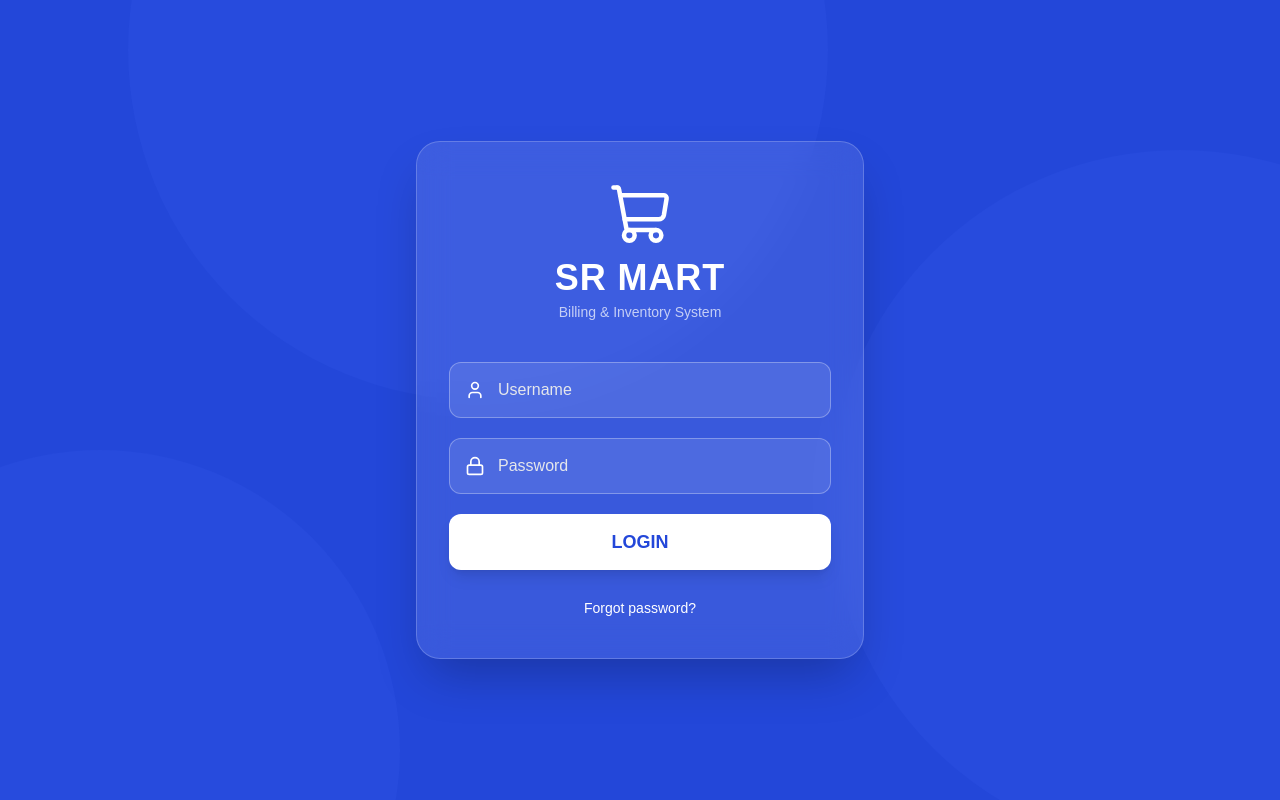
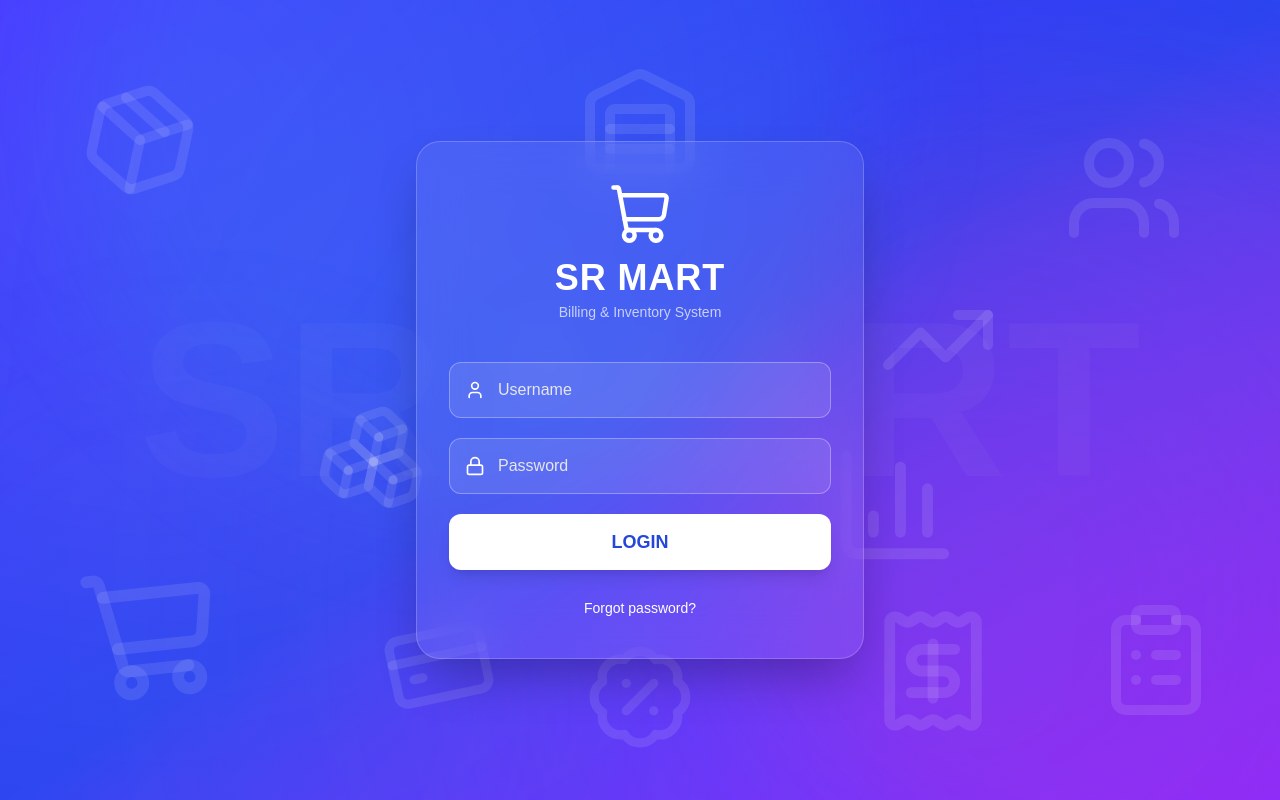
Before and after one commit to karanBeeman/SRMart_Billing, a React (Vite) app in the folder frontend/: page /login in a window 1280 px wide. Built offline with nearby package versions, Linux system fonts and the light colour scheme.

Commit message:
app background colour changed

```diff
--- a/frontend/src/auth/components/LoginForm.jsx
+++ b/frontend/src/auth/components/LoginForm.jsx
@@ -15,14 +15,15 @@ function LoginForm() {
                 w-full
                 max-w-md
                 mx-auto
-                bg-white/10
-                backdrop-blur-lg
+                bg-white/8
+                 backdrop-blur-xl
                 border
                 border-white/20
                 rounded-3xl
                 px-8
                 py-10
                 shadow-2xl
+    shadow-black/30
             "
         >
             <LoginLogo />
--- a/frontend/src/components/sales/ProductTable.jsx
+++ b/frontend/src/components/sales/ProductTable.jsx
@@ -68,7 +68,7 @@ function ProductTable({
                             >
                                 <div
                                     className={`
-                                        font-medium
+                                        ftext-lg font-semibold text-white
                                         ${
                                             selectedRow === index
                                                 ? "text-cyan-300"
@@ -81,7 +81,8 @@ function ProductTable({
 
                                 <div
                                     className={`
-                                        text-sm
+                                        text-base
+                                        font-medium
                                         mt-1
                                         ${
                                             product.stockQuantity <= 5
--- a/frontend/src/shared/AppBackground.jsx
+++ b/frontend/src/shared/AppBackground.jsx
@@ -1,17 +1,69 @@
-import BackgroundCircles from "./BackgroundCircles";
+import BackgroundIcons from "./BackgroundIcons";
+import BackgroundCircles from "./BackgroundCircles.jsx";
 
 function AppBackground({ children }) {
     return (
-        <div className="min-h-screen bg-[#2347D9] relative overflow-hidden">
-            <BackgroundCircles />
-
+        <div
+            className="
+                min-h-screen
+                relative
+                overflow-hidden
+                bg-gradient-to-br
+                from-[#3B2EFF]
+                via-[#2446F0]
+                to-[#7B2CFF]
+            "
+        >
+            {/* Top-left glow */}
             <div
                 className="
-                 relative z-10 h-screen w-screen
+                    absolute
+                    top-[-300px]
+                    left-[-300px]
+                    w-[900px]
+                    h-[900px]
+                    rounded-full
+                    bg-white/10
+                    blur-[180px]
+                "
+            />
+
+            {/* Bottom-right glow */}
+            <div
+                className="
+                    absolute
+                    bottom-[-300px]
+                    right-[-200px]
+                    w-[1000px]
+                    h-[1000px]
+                    rounded-full
+                    bg-fuchsia-500/20
+                    blur-[220px]
+                "
+            />
+
+            {/* Brand watermark */}
+            <div
+                className="
+                    absolute
+                    inset-0
+                    flex
+                    items-center
+                    justify-center
+                    text-white/[0.03]
+                    text-[220px]
+                    font-bold
+                    pointer-events-none
+                    select-none
                 "
             >
-                {children}
+                SR MART
             </div>
+
+            <BackgroundCircles />
+            <BackgroundIcons />
+
+            <div className="relative z-10 min-h-screen">{children}</div>
         </div>
     );
 }
--- a/frontend/src/shared/BackgroundCircles.jsx
+++ b/frontend/src/shared/BackgroundCircles.jsx
@@ -1,48 +1,42 @@
 function BackgroundCircles() {
     return (
         <>
-            {/* Top circle */}
             <div
                 className="
                     absolute
                     top-[-300px]
-                    left-[10%]
-                    w-[700px]
-                    h-[700px]
-                    bg-[#3B5AE8]
-                    opacity-20
+                    left-[5%]
+                    w-[800px]
+                    h-[800px]
                     rounded-full
+                    bg-cyan-400/10
+                    blur-3xl
                 "
             />
 
-            {/* Bottom circle */}
             <div
                 className="
                     absolute
                     bottom-[-250px]
-                    left-[-200px]
-                    w-[600px]
-                    h-[600px]
-                    bg-[#3B5AE8]
-                    opacity-20
+                    left-[-150px]
+                    w-[700px]
+                    h-[700px]
                     rounded-full
+                  bg-purple-500/5
+                    blur-3xl
                 "
             />
 
-            {/* Right circle */}
             <div
                 className="
                     absolute
-                    top-[150px]
+                    top-[100px]
                     right-[-250px]
-                    w-[400px]
-                    h-[400px]
-                    md:w-[700px]
-                    md:h-[700px]
-                    bg-[#3B5AE8]
-                    opacity-20
+                    w-[800px]
+                    h-[800px]
                     rounded-full
-                    z-0
+                    bg-pink-500/10
+                    blur-3xl
                 "
             />
         </>
--- /dev/null
+++ b/frontend/src/shared/BackgroundIcons.jsx
@@ -0,0 +1,79 @@
+import {
+    Package,
+    ShoppingCart,
+    Users,
+    Receipt,
+    BarChart3,
+    Warehouse,
+    Boxes,
+    CreditCard,
+    BadgePercent,
+    ClipboardList,
+    TrendingUp,
+} from "lucide-react";
+
+function BackgroundIcons() {
+    const iconStyle = "absolute text-white/10";
+
+    return (
+        <>
+            {/* LEFT SIDE */}
+            <Package
+                size={120}
+                className={`${iconStyle} top-20 left-20 rotate-12`}
+            />
+
+            <ShoppingCart
+                size={140}
+                className={`${iconStyle} bottom-24 left-20 -rotate-6`}
+            />
+
+            <Boxes
+                size={110}
+                className={`${iconStyle} top-1/2 left-1/4 rotate-12`}
+            />
+
+            <CreditCard
+                size={110}
+                className={`${iconStyle} bottom-20 left-[30%] -rotate-12`}
+            />
+
+            {/* TOP CENTER */}
+            <Warehouse
+                size={120}
+                className={`${iconStyle} top-16 left-1/2 -translate-x-1/2`}
+            />
+
+            {/* RIGHT SIDE */}
+            <Users size={120} className={`${iconStyle} top-32 right-24`} />
+
+            <TrendingUp
+                size={120}
+                className={`${iconStyle} top-[35%] right-[22%]`}
+            />
+
+            <BarChart3
+                size={130}
+                className={`${iconStyle} top-[55%] right-[25%]`}
+            />
+
+            <ClipboardList
+                size={120}
+                className={`${iconStyle} bottom-20 right-16`}
+            />
+
+            <Receipt
+                size={130}
+                className={`${iconStyle} bottom-16 right-[22%]`}
+            />
+
+            {/* BOTTOM CENTER */}
+            <BadgePercent
+                size={110}
+                className={`${iconStyle} bottom-12 left-1/2 -translate-x-1/2`}
+            />
+        </>
+    );
+}
+
+export default BackgroundIcons;
```
Also changed, not shown: 1 other file (tests, documents, lock files or other folders).
